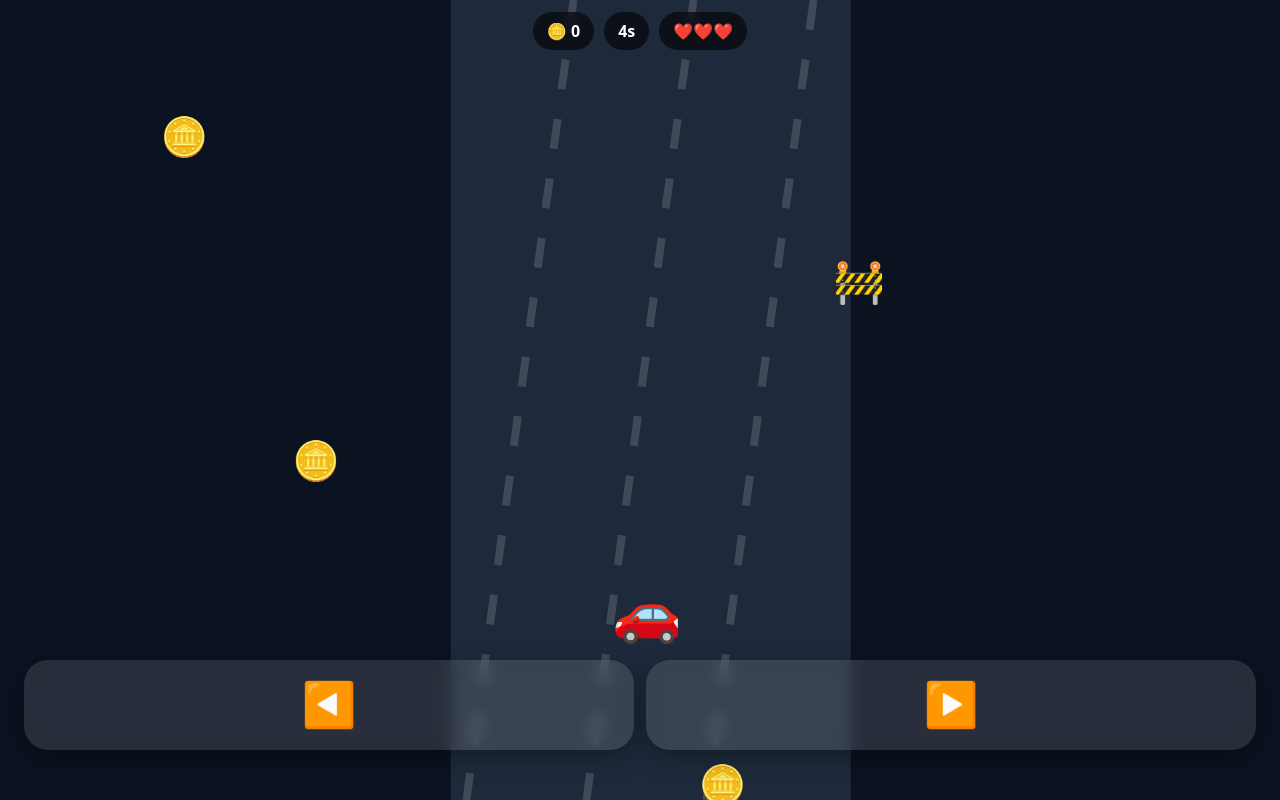
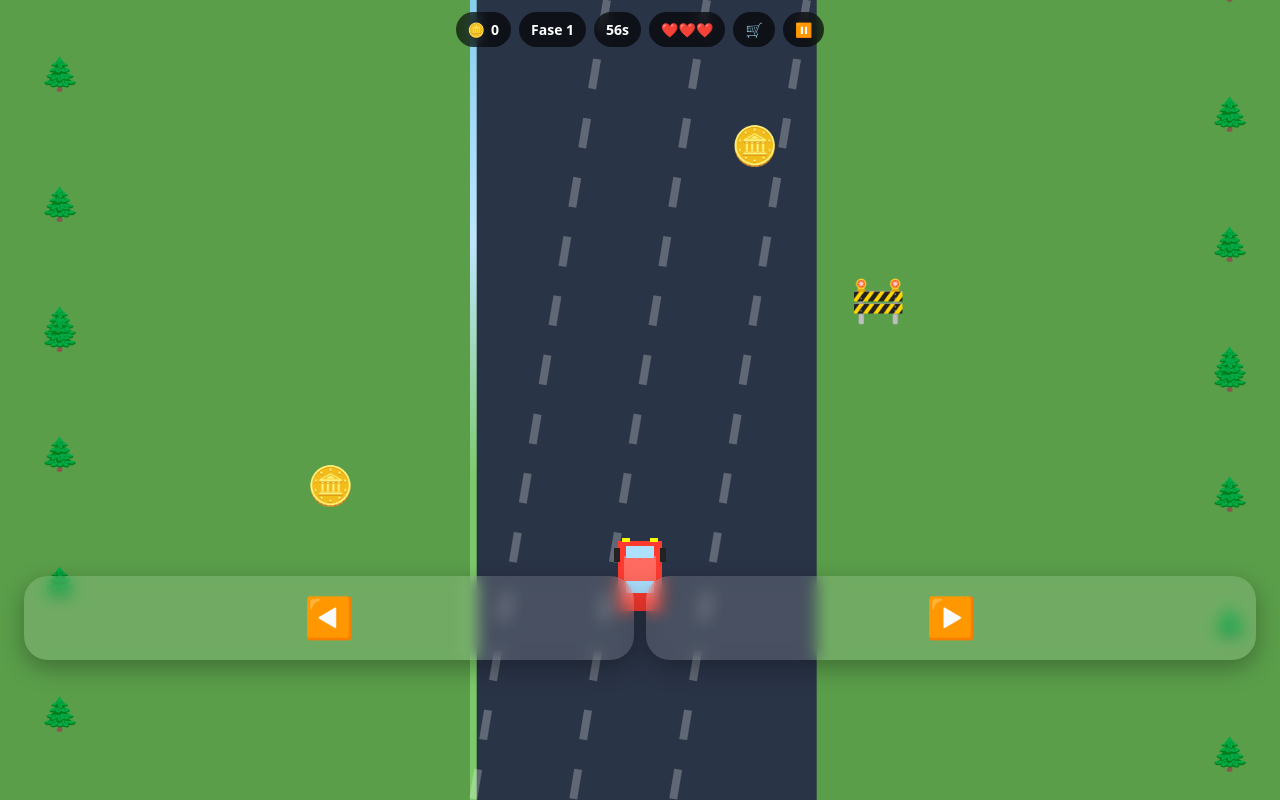
Before and after one commit to detiillimichel-max/Corrida-de-Carrinho, a plain HTML site: page index.html in a window 1280 px wide. Drawn offline with Linux system fonts and the light colour scheme.

Commit message:
Update game title and HUD layout

```diff
--- a/index.html
+++ b/index.html
@@ -1,61 +1,106 @@
 <!DOCTYPE html>
-<html lang="pt-BR"><head><meta charset="utf-8"><meta name="viewport" content="width=device-width,initial-scale=1"><title>Corrida Simples</title>
+<html lang="pt-BR"><head><meta charset="utf-8"><meta name="viewport" content="width=device-width,initial-scale=1"><title>Corrida Fases Completa</title>
 <style>
 body{margin:0;background:#0b1220;color:#fff;font-family:system-ui,sans-serif;overflow:hidden}
-canvas{display:block;background:linear-gradient(#1a2333,#0b1220)}
-#hud{position:absolute;top:12px;left:0;right:0;display:flex;justify-content:center;gap:10px;z-index:5}
-#hud div{background:rgba(0,0,0,.6);padding:8px 14px;border-radius:999px;font-weight:700;backdrop-filter:blur(6px)}
-#ctrl{position:absolute;bottom:50px;left:0;right:0;display:flex;gap:12px;padding:0 24px;z-index:5}
-#ctrl button{flex:1;height:90px;font-size:44px;border-radius:24px;border:none;background:rgba(255,255,255,.12);backdrop-filter:blur(8px);color:#fff;box-shadow:0 8px 24px rgba(0,0,0,.3)}
-#ctrl button:active{transform:scale(.96);background:rgba(255,255,255,.22)}
-#gameover{position:absolute;inset:0;display:none;align-items:center;justify-content:center;background:rgba(0,0,0,.8);z-index:10}
-#gameover.show{display:flex}
-.card{background:#141c2f;padding:28px;border-radius:24px;text-align:center;min-width:280px}
+canvas{display:block}
+#hud{position:absolute;top:12px;left:0;right:0;display:flex;justify-content:center;gap:8px;z-index:5;flex-wrap:wrap;padding:0 8px}
+#hud div{background:rgba(0,0,0,.65);padding:8px 12px;border-radius:999px;font-weight:700;backdrop-filter:blur(6px);display:flex;align-items:center;gap:6px;cursor:pointer;font-size:14px}
+#ctrl{position:absolute;bottom:calc(env(safe-area-inset-bottom,20px) + 140px);left:0;right:0;display:flex;gap:12px;padding:0 24px;z-index:5}
+#ctrl button{flex:1;height:84px;font-size:40px;border-radius:24px;border:none;background:rgba(255,255,255,.14);backdrop-filter:blur(8px);color:#fff;box-shadow:0 8px 24px rgba(0,0,0,.3)}
+#ctrl button:active{transform:scale(.96);background:rgba(255,255,255,.24)}
+#gameover,#phaseup{position:absolute;inset:0;display:none;align-items:center;justify-content:center;background:rgba(0,0,0,.88);z-index:10;padding:20px}
+#gameover.show,#phaseup.show{display:flex}
+.card{background:#141c2f;padding:28px;border-radius:24px;text-align:center;min-width:280px;max-width:400px}
 .card h1{margin:0 0 10px}
-.card button{margin-top:14px;padding:14px 20px;border:none;border-radius:12px;background:#ff9f0a;color:#111;font-weight:900;font-size:16px;width:100%}
+.card button{margin-top:14px;padding:14px 20px;border:none;border-radius:12px;background:#ff9f0a;color:#111;font-weight:900;font-size:16px;width:100%;cursor:pointer}
 </style></head><body>
-<div id="hud"><div>🪙 <span id="c">0</span></div><div id="t">0s</div><div id="lives">❤️❤️❤️</div></div>
+<div id="hud">
+<div>🪙 <span id="c">0</span></div>
+<div id="phase">Fase 1</div>
+<div id="t">60s</div>
+<div id="lives">❤️❤️❤️</div>
+<div id="shopBtn">🛒</div>
+<div id="pauseBtn">⏸️</div>
+</div>
 <canvas id="cv"></canvas>
 <div id="ctrl"><button id="l">◀️</button><button id="r">▶️</button></div>
-<div id="gameover"><div class="card"><h1>Fim de Jogo</h1><div>Moedas: <b id="finalc">0</b></div><div>Tempo: <b id="finalt">0s</b></div><button id="restart">Jogar Novamente</button></div></div>
+<div id="phaseup"><div class="card"><h1 id="phaseTitle">Fase 2</h1><div id="phaseDesc"></div><button id="continue">Continuar</button></div></div>
+<div id="gameover"><div class="card"><h1>Fim</h1><div>Moedas: <b id="finalc">0</b></div><div>Fase: <b id="finalphase">1</b></div><button id="restart">Jogar</button></div></div>
 <script>
 const cv=document.getElementById('cv'),ctx=cv.getContext('2d');
 function resize(){cv.width=innerWidth;cv.height=innerHeight}addEventListener('resize',resize);resize();
-let x=cv.width/2,y=cv.height-140,vx=0,coins=[],obs=[],prizes=[],t=0,cnt=0,lives=3,left=false,right=false,running=true,curve=0;
-function spawnCoin(){coins.push({x:Math.random()*(cv.width-100)+50,y:-30})}
-function spawnObs(){obs.push({x:Math.random()*(cv.width-100)+50,y:-40})}
-function spawnPrize(){if(Math.random()<0.3)prizes.push({x:Math.random()*(cv.width-100)+50,y:-30})}
-setInterval(spawnCoin,900);
-setInterval(spawnObs,1400);
-setInterval(spawnPrize,5000);
+let x=cv.width/2,y=cv.height*0.72,vx=0,coins=[],obs=[],prizes=[],t=0,cnt=0,lives=3,left=false,right=false,running=true,paused=false,curve=0;
+let phase=1,phaseTime=60,phaseElapsed=0;
+const themes=[
+ {sky:['#87ceeb','#bfe6ff','#7cc96a'],grass:'#5a9e4a',side:'🌲',name:'Floresta'},
+ {sky:['#ffecd2','#fcb69f','#7cc96a'],grass:'#6b8e23',side:'🌳',name:'Campo'},
+ {sky:['#a1c4fd','#c2e9fb','#e0c097'],grass:'#d2b48c',side:'🌵',name:'Deserto'},
+ {sky:['#0f2027','#203a43','#2c5364'],grass:'#1a2a3a',side:'🏔️',name:'Montanha'},
+ {sky:['#ff9a9e','#fecfef','#7cc96a'],grass:'#8fbc8f',side:'🌸',name:'Primavera'},
+ {sky:['#667eea','#764ba2','#5a9e4a'],grass:'#4a7c59',side:'🏠',name:'Cidade'},
+ {sky:['#283e51','#485563','#5a9e4a'],grass:'#3a5f0b',side:'🌧️',name:'Chuva'},
+ {sky:['#0b0b0b','#1a1a2e','#0f0f0f'],grass:'#0a3d0a',side:'🌙',name:'Noite'},
+ {sky:['#ff512f','#dd2476','#7cc96a'],grass:'#c71585',side:'🎆',name:'Festival'}
+];
+function spawnCoin(){coins.push({x:Math.random()*(cv.width-140)+70,y:-30})}
+function spawnObs(){obs.push({x:Math.random()*(cv.width-140)+70,y:-40})}
+function spawnPrize(){if(Math.random()<0.4)prizes.push({x:Math.random()*(cv.width-140)+70,y:-30})}
+setInterval(()=>{if(running&&!paused)spawnCoin()},900);
+setInterval(()=>{if(running&&!paused)spawnObs()},1400);
+setInterval(()=>{if(running&&!paused)spawnPrize()},5000);
+function drawScenery(){
+ const th=themes[(phase-1)%themes.length];
+ const g=ctx.createLinearGradient(0,0,0,cv.height*0.6);
+ g.addColorStop(0,th.sky[0]);g.addColorStop(0.5,th.sky[1]);g.addColorStop(1,th.sky[2]);
+ ctx.fillStyle=g;ctx.fillRect(0,0,cv.width,cv.height);
+ ctx.fillStyle=th.grass;
+ ctx.fillRect(0,0,cv.width/2-170,cv.height);
+ ctx.fillRect(cv.width/2+170,0,cv.width/2-170,cv.height);
+ ctx.font='32px serif';
+ for(let i=0;i<8;i++){
+   const ty=(t*80+i*130)%(cv.height+100)-50;
+   ctx.fillText(th.side,40,ty);
+   ctx.fillText(th.side,cv.width-70,ty+40);
+ }
+}
 function loop(){
- if(!running)return;
- t+=0.016;
- curve=Math.sin(t*0.5)*80;
- if(left) vx-=1.2; if(right) vx+=1.2; vx*=0.88; x+=vx; x=Math.max(50,Math.min(cv.width-50,x));
- ctx.fillStyle='#0b1220';ctx.fillRect(0,0,cv.width,cv.height);
- // road
- ctx.fillStyle='#1e293b';ctx.fillRect(cv.width/2-200+curve*0.2,0,400,cv.height);
- // lane marks
- ctx.strokeStyle='rgba(255,255,255,.15)';ctx.lineWidth=8;ctx.setLineDash([30,30]);
- for(let i=-1;i<=1;i++){ctx.beginPath();ctx.moveTo(cv.width/2+i*120+curve,0);ctx.lineTo(cv.width/2+i*120-curve,cv.height);ctx.stroke()}
+ if(!running||paused){requestAnimationFrame(loop);return}
+ t+=0.016;phaseElapsed+=0.016;
+ curve=Math.sin(t*0.5)*100;
+ if(left) vx-=1.4; if(right) vx+=1.4; vx*=0.88; x+=vx; x=Math.max(70,Math.min(cv.width-70,x));
+ y=cv.height*0.72;
+ ctx.clearRect(0,0,cv.width,cv.height);
+ drawScenery();
+ ctx.fillStyle='#2a3447';
+ ctx.fillRect(cv.width/2-170+curve*0.1,0,340,cv.height);
+ ctx.strokeStyle='rgba(255,255,255,.25)';ctx.lineWidth=8;ctx.setLineDash([30,30]);
+ for(let i=-1;i<=1;i++){ctx.beginPath();ctx.moveTo(cv.width/2+i*100+curve,0);ctx.lineTo(cv.width/2+i*100-curve,cv.height);ctx.stroke()}
  ctx.setLineDash([]);
- // coins
- for(let i=coins.length-1;i>=0;i--){let c=coins[i];c.y+=6;c.x+=Math.sin(c.y*0.01)*0.5;ctx.font='38px serif';ctx.fillText('🪙',c.x,c.y);if(Math.hypot(c.x-x,c.y-y)<45){coins.splice(i,1);cnt++;document.getElementById('c').textContent=cnt}else if(c.y>cv.height+60)coins.splice(i,1)}
- // obstacles
- for(let i=obs.length-1;i>=0;i--){let o=obs[i];o.y+=7;ctx.font='42px serif';ctx.fillText('🚧',o.x,o.y);if(Math.hypot(o.x-x,o.y-y)<45){obs.splice(i,1);lives--;updateLives();if(lives<=0)gameOver()}else if(o.y>cv.height+60)obs.splice(i,1)}
- // prizes
- for(let i=prizes.length-1;i>=0;i--){let p=prizes[i];p.y+=5;ctx.font='38px serif';ctx.fillText('⭐',p.x,p.y);if(Math.hypot(p.x-x,p.y-y)<45){prizes.splice(i,1);cnt+=5;document.getElementById('c').textContent=cnt;flash()}else if(p.y>cv.height+60)prizes.splice(i,1)}
+ for(let i=coins.length-1;i>=0;i--){let c=coins[i];c.y+=6+phase*0.3;ctx.font='38px serif';ctx.fillText('🪙',c.x,c.y);if(Math.hypot(c.x-x,c.y-y)<48){coins.splice(i,1);cnt++;document.getElementById('c').textContent=cnt}else if(c.y>cv.height+60)coins.splice(i,1)}
+ for(let i=obs.length-1;i>=0;i--){let o=obs[i];o.y+=7+phase*0.4;ctx.font='44px serif';ctx.fillText('🚧',o.x,o.y);if(Math.hypot(o.x-x,o.y-y)<48){obs.splice(i,1);lives--;updateLives();if(lives<=0)gameOver()}else if(o.y>cv.height+60)obs.splice(i,1)}
+ for(let i=prizes.length-1;i>=0;i--){let p=prizes[i];p.y+=5;ctx.font='40px serif';ctx.fillText('⭐',p.x,p.y);if(Math.hypot(p.x-x,p.y-y)<48){prizes.splice(i,1);cnt+=5;document.getElementById('c').textContent=cnt}else if(p.y>cv.height+60)prizes.splice(i,1)}
  // car
- ctx.font='56px serif';ctx.fillText('🚗',x-28,y-28);
- document.getElementById('t').textContent=Math.floor(t)+'s';
+ ctx.save();ctx.translate(x,y);
+ ctx.fillStyle='rgba(0,0,0,0.3)';ctx.beginPath();ctx.ellipse(0,10,28,12,0,0,Math.PI*2);ctx.fill();
+ ctx.fillStyle='#ff3b30';ctx.fillRect(-22,-35,44,70);
+ ctx.fillStyle='#ff6b60';ctx.fillRect(-16,-20,32,30);
+ ctx.fillStyle='#aee1ff';ctx.fillRect(-14,-30,28,12);ctx.fillRect(-14,5,28,12);
+ ctx.fillStyle='#222';ctx.fillRect(-26,-28,6,14);ctx.fillRect(20,-28,6,14);ctx.fillRect(-26,14,6,14);ctx.fillRect(20,14,6,14);
+ ctx.fillStyle='#fffb00';ctx.fillRect(-18,-38,8,4);ctx.fillRect(10,-38,8,4);
+ ctx.restore();
+ const remain=Math.max(0,Math.ceil(phaseTime-phaseElapsed));
+ document.getElementById('t').textContent=remain+'s';
+ if(phaseElapsed>=phaseTime){nextPhase()}
  requestAnimationFrame(loop);
 }
 function updateLives(){document.getElementById('lives').textContent='❤️'.repeat(lives)+'🖤'.repeat(3-lives)}
-function flash(){document.body.style.filter='brightness(1.3)';setTimeout(()=>document.body.style.filter='',150)}
-function gameOver(){running=false;document.getElementById('finalc').textContent=cnt;document.getElementById('finalt').textContent=Math.floor(t)+'s';document.getElementById('gameover').classList.add('show')}
-document.getElementById('restart').onclick=()=>{x=cv.width/2;vx=0;coins=[];obs=[];prizes=[];t=0;cnt=0;lives=3;running=true;updateLives();document.getElementById('c').textContent=0;document.getElementById('gameover').classList.remove('show');loop()}
+function nextPhase(){running=false;paused=true;phase=phase%9+1;document.getElementById('phaseTitle').textContent=`Fase ${phase} - ${themes[(phase-1)].name}`;document.getElementById('phaseDesc').textContent='Sobreviveu!';document.getElementById('phaseup').classList.add('show')}
+document.getElementById('continue').onclick=()=>{document.getElementById('phaseup').classList.remove('show');phaseElapsed=0;running=true;paused=false;document.getElementById('phase').textContent=`Fase ${phase}`;coins=[];obs=[];prizes=[];loop()}
+function gameOver(){running=false;document.getElementById('finalc').textContent=cnt;document.getElementById('finalphase').textContent=phase;document.getElementById('gameover').classList.add('show')}
+document.getElementById('restart').onclick=()=>{x=cv.width/2;vx=0;coins=[];obs=[];prizes=[];t=0;cnt=0;lives=3;phase=1;phaseElapsed=0;running=true;paused=false;updateLives();document.getElementById('c').textContent=0;document.getElementById('phase').textContent='Fase 1';document.getElementById('gameover').classList.remove('show');loop()}
+document.getElementById('pauseBtn').onclick=()=>{paused=!paused;document.getElementById('pauseBtn').textContent=paused?'▶️':'⏸️'}
+document.getElementById('shopBtn').onclick=()=>alert('Loja em breve!')
 document.getElementById('l').onpointerdown=()=>left=true;document.getElementById('l').onpointerup=()=>left=false;document.getElementById('l').onpointerleave=()=>left=false;
 document.getElementById('r').onpointerdown=()=>right=true;document.getElementById('r').onpointerup=()=>right=false;document.getElementById('r').onpointerleave=()=>right=false;
-loop();
+updateLives();loop();
 </script></body></html>
```
